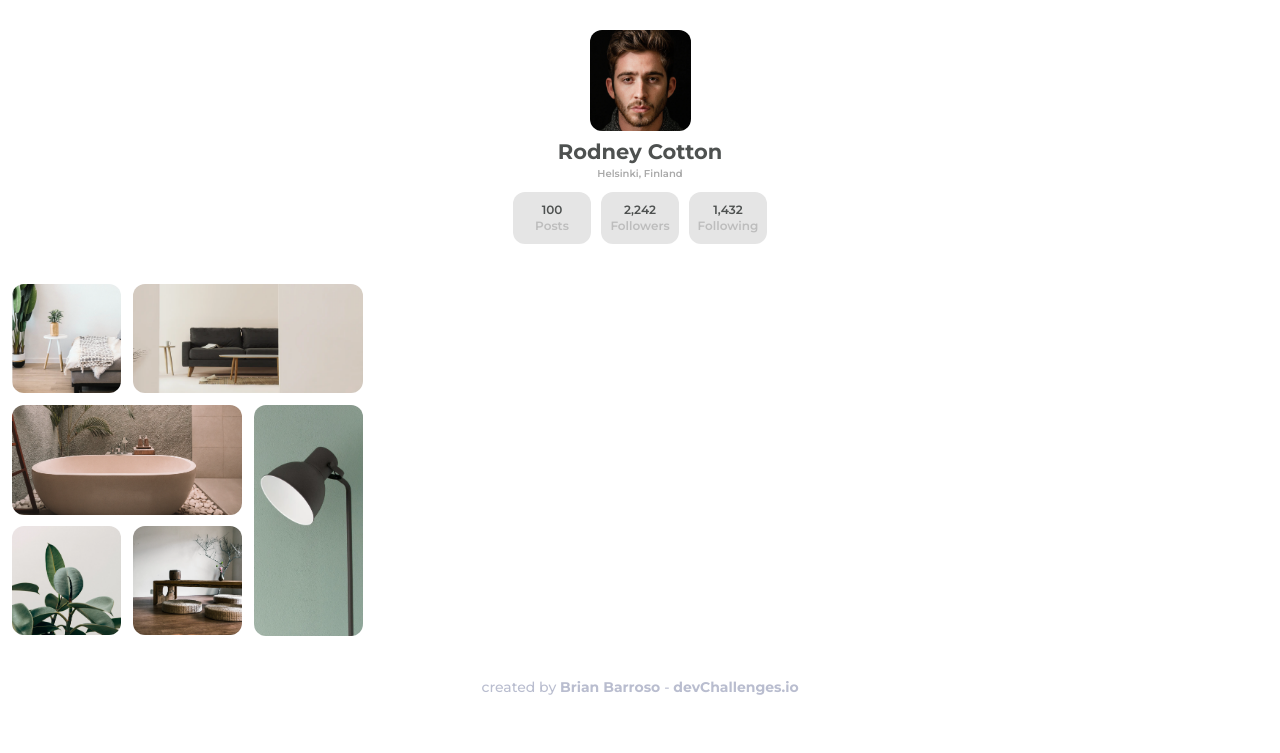
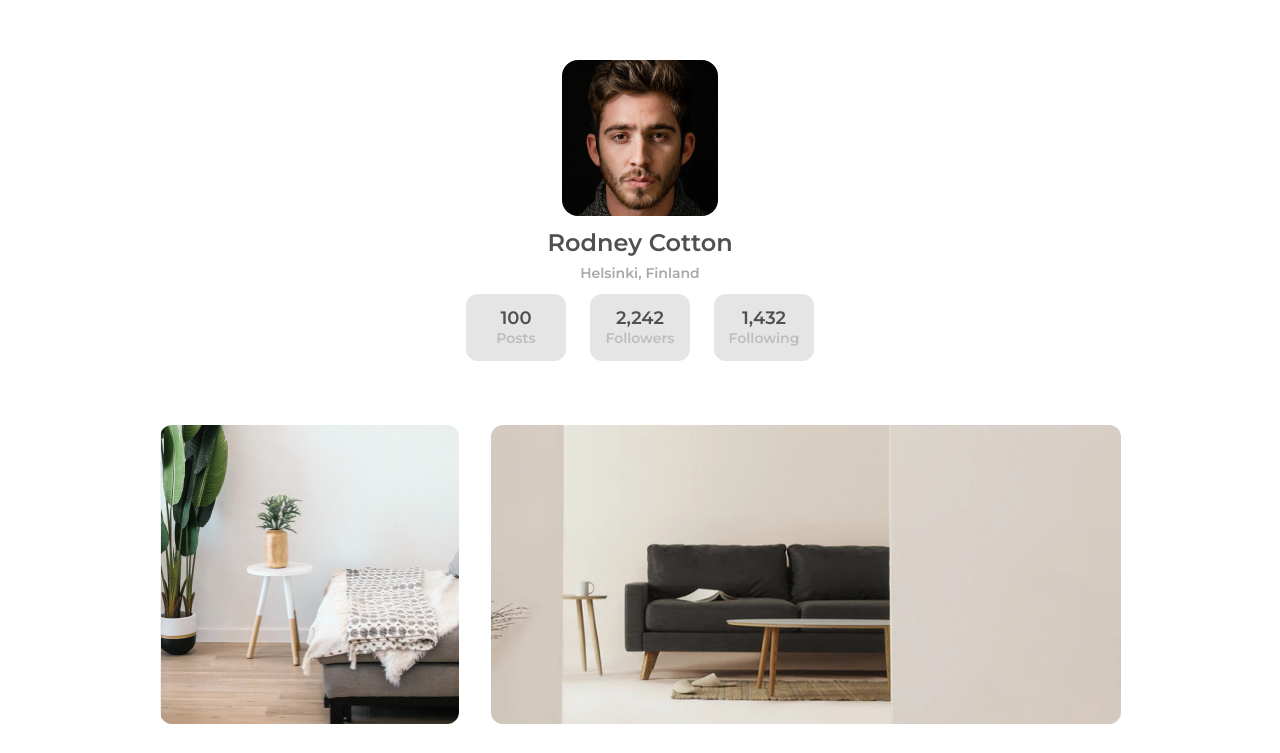
Before and after one commit to brayanbarroso/my-gallery, a plain HTML site: page index.html in a window 1280 px wide. Shown: the top 753 px of the page. Drawn offline with Linux system fonts and the light colour scheme.

Commit message:
Desktop ajustando

```diff
--- a/css/main.css
+++ b/css/main.css
@@ -34,6 +34,8 @@ body {
 
 .header-info h2 {
   color: #4e5150;
+  font-size: 14px;
+  font-weight: 600;
   line-height: 17px;
   margin-bottom: 8px;
 }
@@ -76,9 +78,12 @@ body {
   line-height: 15px;
 }
 
+/* -- Gallery -- */
 .gallery {
+  display: block;
+  margin: 0 auto;
   margin-top: 40px;
-  padding: 0 12px 0 12px;
+  max-width: 95%;
 }
 
 .gallery-container {
@@ -90,10 +95,12 @@ body {
     "image-1 image-2 image-2"
     "image-3 image-3 image-4"
     "image-5 image-6 image-4";
+  justify-content: center;
 }
 
 .gallery-container img {
   border-radius: 12px;
+  height: 100%;
   width: 100%;
 }
 
@@ -114,11 +121,11 @@ body {
 }
 
 .gallery-img-5 {
-  grid-area: image-5;
+  grid-area: image-6;
 }
 
 .gallery-img-6 {
-  grid-area: image-6;
+  grid-area: image-5;
 }
 
 /* -- Footer -- */
@@ -140,3 +147,58 @@ body {
   font-weight: bold;
   text-decoration: none;
 }
+
+/* Desktop Desing */
+@media only screen and (min-width: 768px) {
+  .header {
+    margin-top: 60px;
+  }
+
+  .header-img img {
+    border-radius: 16px;
+    height: 156px;
+    margin: 0 auto;
+    width: 156px;
+  }
+
+  .header-info h2 {
+    font-size: 24px;
+    line-height: 29.26px;
+  }
+
+  .header-info p {
+    font-size: 14px;
+    line-height: 17.07px;
+  }
+
+  .header-description {
+    gap: 24px;
+  }
+
+  .header-description .card {
+    height: 67px;
+    width: 100px;
+  }
+
+  .header-description .card h3 {
+    font-size: 18px;
+    line-height: 21.94px;
+  }
+
+  .header-description .card p {
+    font-size: 14px;
+    line-height: 17.07px;
+  }
+
+  /* -- Gallery -- */
+  .gallery {
+    margin-top: 64px;
+    max-width: 80%;
+  }
+
+  .gallery-container {
+    gap: 32px;
+    grid-template-columns: repeat(auto-fit, minmax(200px, 299px));
+    grid-template-rows: repeat(auto-fit, minmax(200px, 299px));
+  }
+}
```
